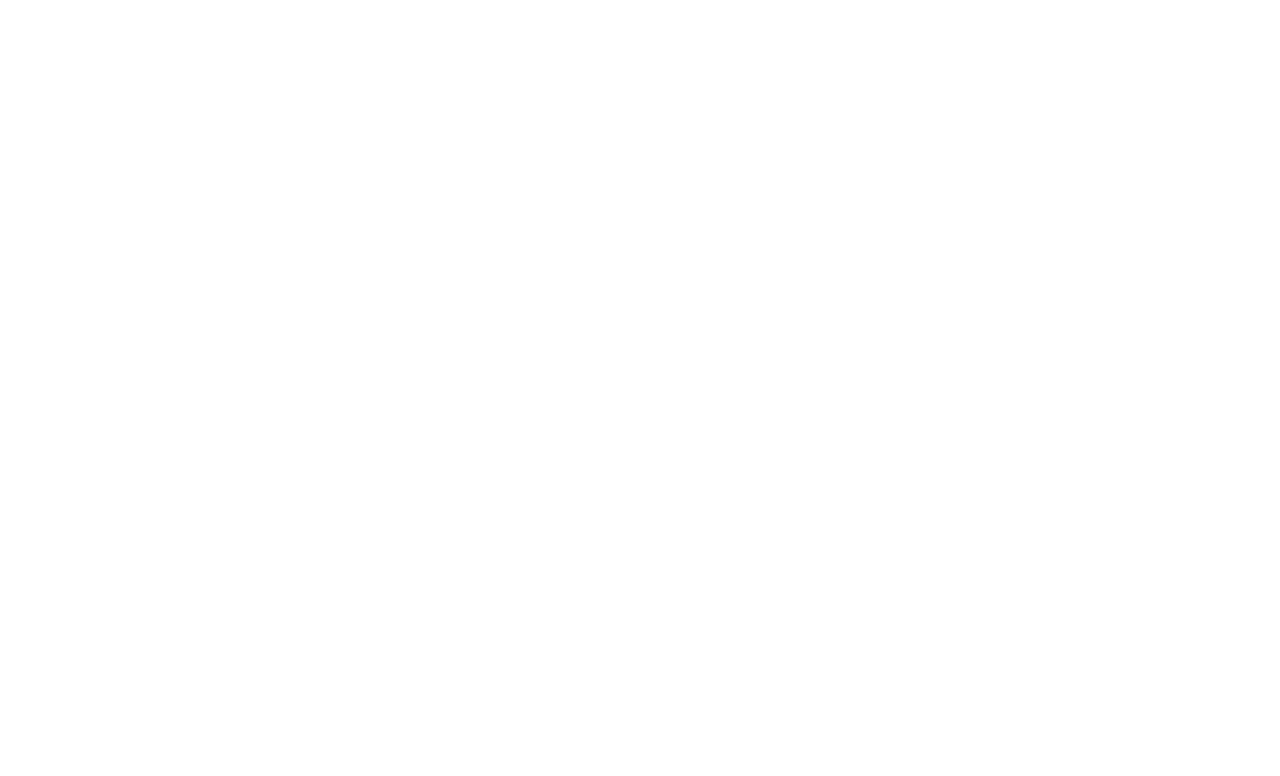
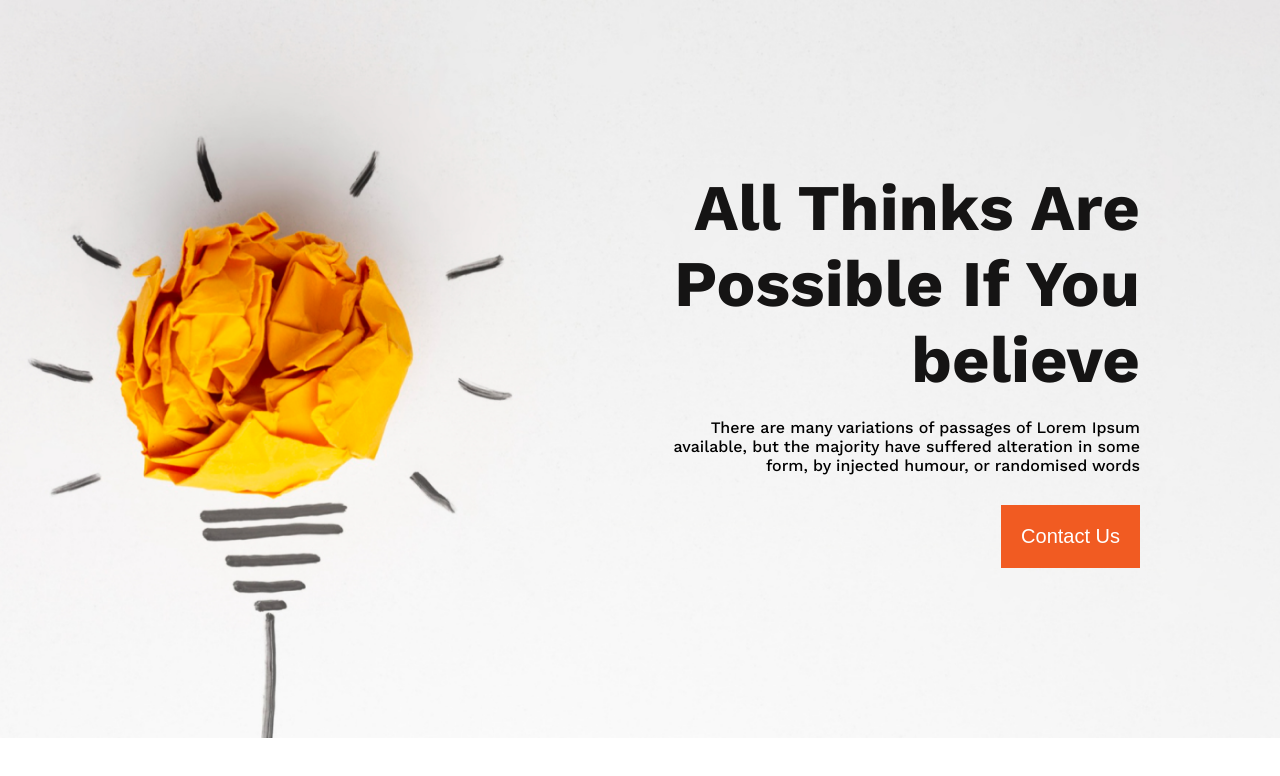
Before and after one commit to alimran-dev/new-year-new-me, a plain HTML site: page index.html in a window 1280 px wide. Drawn offline with nearby package versions, Linux system fonts and the light colour scheme.

Commit message:
assets added and header completed

```diff
--- a/index.html
+++ b/index.html
@@ -1,14 +1,26 @@
 <!DOCTYPE html>
 <html lang="en">
+
 <head>
     <meta charset="UTF-8">
     <meta name="viewport" content="width=device-width, initial-scale=1.0">
     <title>New year new me</title>
+    <link rel="stylesheet" href="styles/style.css">
+    <link rel="preconnect" href="https://fonts.googleapis.com">
+    <link rel="preconnect" href="https://fonts.gstatic.com" crossorigin>
+    <link href="https://fonts.googleapis.com/css2?family=Work+Sans:ital,wght@0,100;0,200;0,300;0,500;0,600;0,700;0,800;0,900;1,100;1,200;1,300;1,400;1,500;1,600;1,700;1,800;1,900&display=swap" rel="stylesheet">
 </head>
+
 <body>
     <!-- header starts here  -->
     <header>
-
+        <div class="header-info">
+            <h1>All Thinks Are Possible If You believe</h1>
+            <p>There are many variations of passages of Lorem Ipsum available, but the majority have suffered alteration
+                in
+                some form, by injected humour, or randomised words</p>
+            <button>Contact Us</button>
+        </div>
     </header>
     <!-- main starts here  -->
     <main>
@@ -19,4 +31,5 @@
 
     </footer>
 </body>
+
 </html>
--- a/styles/style.css
+++ b/styles/style.css
@@ -1,4 +1,48 @@
-*{
+* {
     margin: 0px;
     padding: 0px;
 }
+
+/* common styles here  */
+body {
+    font-family: 'Work Sans', sans-serif;
+}
+
+/* header related styles here  */
+header {
+    background-image: url('../assets/images/banner/banner1.png');
+    background-position: center;
+    background-repeat: no-repeat;
+    background-size: cover;
+    display: flex;
+    justify-content: right;
+    align-items: center;
+    padding: 120px;
+}
+
+.header-info {
+    max-width: 490px;
+    text-align: right;
+    margin: 50px 20px;
+}
+
+.header-info h1 {
+    color: #151414;
+    font-size: 65px;
+    font-weight: 700;
+    margin-bottom: 20px;
+}
+
+.header-info p {
+    font-size: 16px;
+    margin-bottom: 30px;
+}
+.header-info button {
+    font-size: 20px;
+    text-align: right;
+    font-weight: 600px;
+    color: white;
+    background-color: #F15B22;
+    padding: 20px;
+    border: none;
+}
```
Also changed, not shown: assets/images/banner/banner1.png (added), assets/images/banner/banner2.png (added), assets/images/banner/banner3.png (added), assets/images/gradient1.png (added), assets/images/gradient2.png (added), assets/images/gradient3.png (added), assets/images/icons/ecom.png (added), assets/images/icons/fb.png (added), assets/images/icons/js.png (added), assets/images/icons/smoke.png (added), assets/images/icons/twitter.png (added), assets/images/icons/web.png (added), assets/images/icons/youtube.png (added), assets/images/person.png (added), 1 more files.
